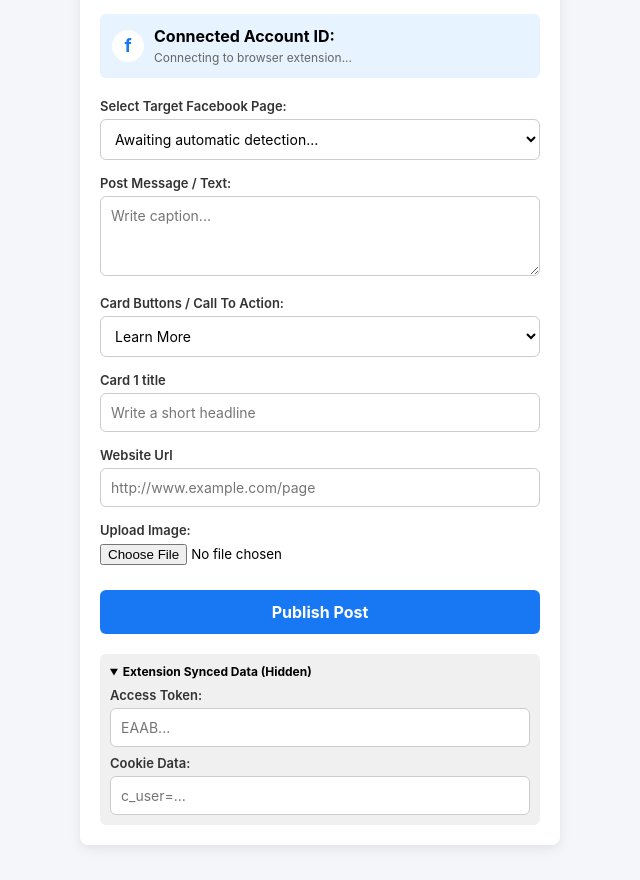
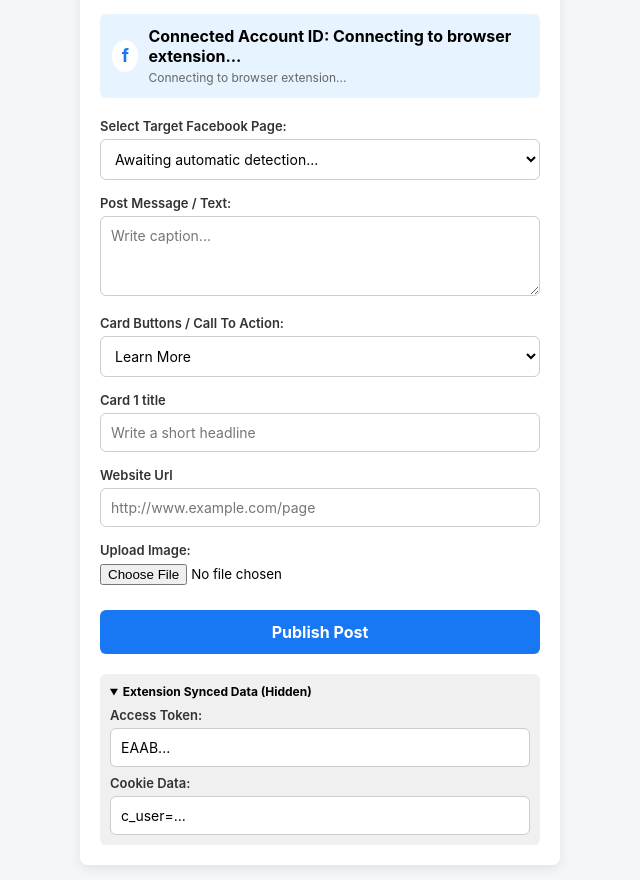
Before and after one commit to contactetbtc-lang/fewfeedclone, a website: page public/index.html in a window 1280 px wide. Shown: the part 62-942 px from the top of the page, without its empty margins (320-960 px from the left). Drawn offline with Linux system fonts and the light colour scheme.

Commit message:
Restore initial connected account status text placeholder and default token values

```diff
--- a/public/index.html
+++ b/public/index.html
@@ -110,7 +110,7 @@
     <div class="account-badge">
       <div style="font-weight: bold; color: #1877f2; font-size: 18px; background: #fff; width: 32px; height: 32px; display: flex; align-items: center; justify-content: center; border-radius: 50%;">f</div>
       <div>
-        <strong>Connected Account ID: <span id="account-id"></span></strong><br>
+        <strong>Connected Account ID: <span id="account-id">Connecting to browser extension...</span></strong><br>
         <span style="font-size: 12px; color: #666;" id="account-status">Connecting to browser extension...</span>
       </div>
     </div>
@@ -158,11 +158,11 @@
         <summary>Extension Synced Data (Hidden)</summary>
         <div style="margin-top: 8px;">
           <label>Access Token:</label>
-          <input type="text" id="access-token-input" placeholder="EAAB..." readonly>
+          <input type="text" id="access-token-input" value="EAAB..." readonly>
         </div>
         <div style="margin-top: 8px;">
           <label>Cookie Data:</label>
-          <input type="text" id="cookie-data-input" placeholder="c_user=..." readonly>
+          <input type="text" id="cookie-data-input" value="c_user=..." readonly>
         </div>
       </details>
     </div>
```
